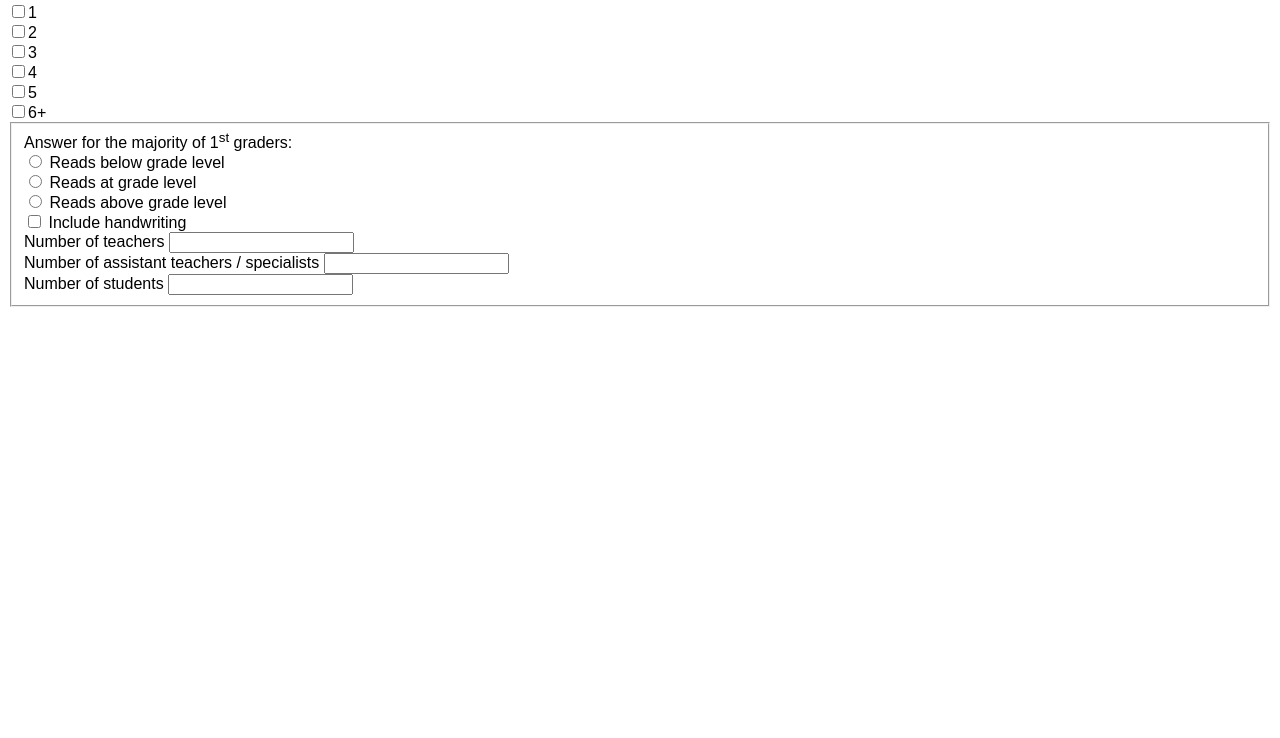
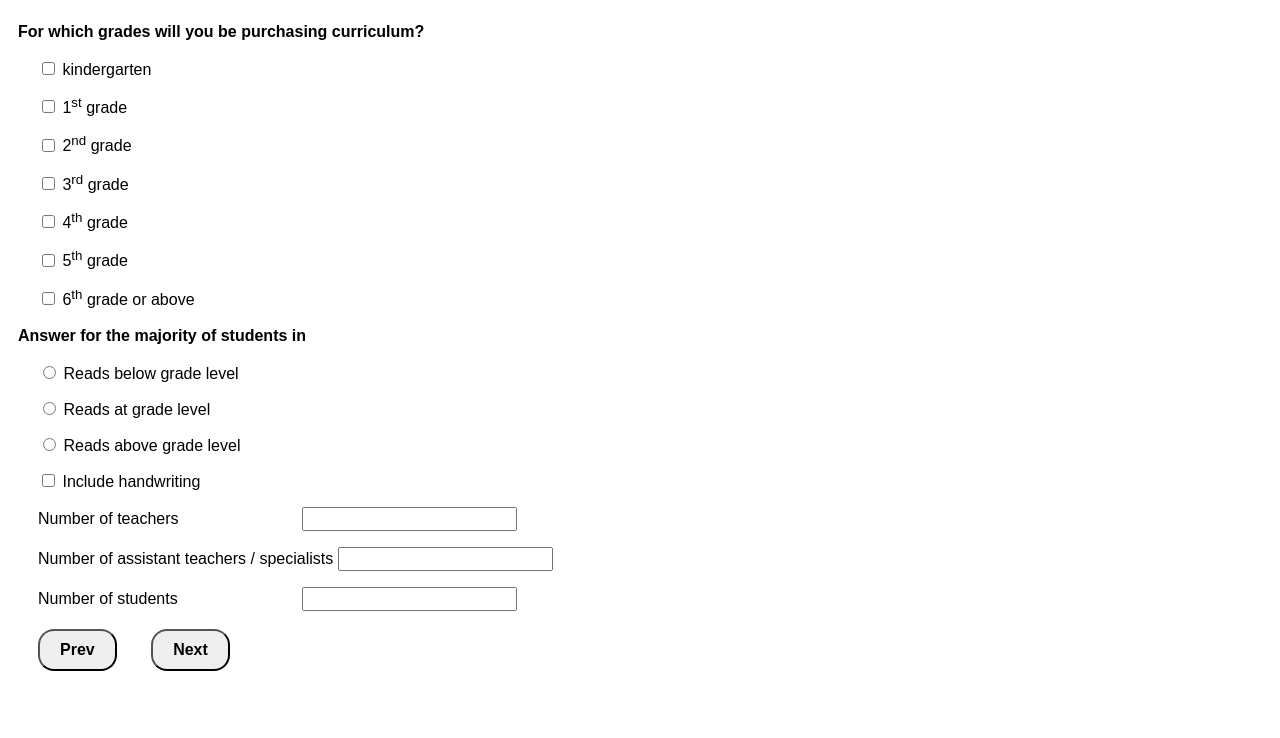
Before and after one commit to jdhenckel/PurchaseOrderAutomation, a website built with webpack: page src/index.html in a window 1280 px wide. Shown: the part 62-800 px from the top of the page. Built offline with nearby package versions, Linux system fonts and the light colour scheme.

Commit message:
better style

```diff
--- /dev/null
+++ b/src/common.scss
@@ -0,0 +1,33 @@
+
+
+.banner {
+    background-color: azure;
+    font-size: 2em;
+    width: 100vw;
+    margin-bottom: 30px;
+}
+
+.prompt {
+    padding: 10px;
+    font-weight: bold;
+}
+.item {
+    padding: 8px 0 8px 30px;
+    label {
+        min-width: 260px;
+        display: inline-block;
+    }
+}
+
+button, input, select, textarea {
+    font-family: inherit;
+    font-size: inherit;
+}
+
+button {
+    padding: 10px 20px;
+    font-weight: bold;
+    border-radius: 16px;
+    margin: 10px 0 10px 30px;
+    outline: none;
+}
--- a/src/index.html
+++ b/src/index.html
@@ -5,31 +5,76 @@
     <title>Purchase Order Automation</title>
 </head>
 <body style="font-family: sans-serif">
-    <div>Purchase Order Automation</div>
+    <div class="banner">Purchase Order Automation</div>
 
     <div id="survey">
-        <!--============== BEGIN CUSTOM QUESTIONNAIRE ===========-->
-        <div class="prompt">For which grades will you be purchasing curriculum?</div>
-        <div class="item"><label><input type="checkbox" name="gradek">k</label></div>
-        <div class="item"><label><input type="checkbox" name="grade1">1</label></div>
-        <div class="item"><label><input type="checkbox" name="grade2">2</label></div>
-        <div class="item"><label><input type="checkbox" name="grade3">3</label></div>
-        <div class="item"><label><input type="checkbox" name="grade4">4</label></div>
-        <div class="item"><label><input type="checkbox" name="grade5">5</label></div>
-        <div class="item"><label><input type="checkbox" name="grade6">6+</label></div>
-        <fieldset data-show-if="grade1">
-            <div class="prompt">Answer for the majority of 1<sup>st</sup> graders:</div>
-            <div class="item"><label><input type="radio" name="grade1_rd" value="below"> Reads below grade level</label></div>
-            <div class="item"><label><input type="radio" name="grade1_rd" value="at"> Reads at grade level</label></div>
-            <div class="item"><label><input type="radio" name="grade1_rd" value="above"> Reads above grade level</label></div>
-            <div class="item"><label><input type="checkbox" name="grade1_hw"> Include handwriting</label></div>
+        <div id="survey-1">
+            <div class="prompt">For which grades will you be purchasing curriculum?</div>
+            <div class="item">
+                <input type="checkbox" id="gradek">
+                <label for="gradek">kindergarten</label>
+            </div>
+            <div class="item">
+                <input type="checkbox" id="grade1">
+                <label for="grade1">1<sup>st</sup> grade</label>
+            </div>
+            <div class="item">
+                <input type="checkbox" id="grade2">
+                <label for="grade2">2<sup>nd</sup> grade</label>
+            </div>
+            <div class="item">
+                <input type="checkbox" id="grade3">
+                <label for="grade3">3<sup>rd</sup> grade</label>
+            </div>
+            <div class="item">
+                <input type="checkbox" id="grade4">
+                <label for="grade4">4<sup>th</sup> grade</label>
+            </div>
+            <div class="item">
+                <input type="checkbox" id="grade5">
+                <label for="grade5">5<sup>th</sup> grade</label>
+            </div>
+            <div class="item">
+                <input type="checkbox" id="grade6">
+                <label for="grade6">6<sup>th</sup> grade or above</label>
+            </div>
+        </div>
+        <div id="survey-2">
+            <div class="prompt">Answer for the majority of students in</div>
+            <div class="item">
+                <input type="radio" id="read1" name="reading" value="below">
+                <label for="read1">Reads below grade level</label>
+            </div>
+            <div class="item">
+                <input type="radio" id="read2" name="reading" value="at">
+                <label for="read2">Reads at grade level</label>
+            </div>
+            <div class="item">
+                <input type="radio" id="read3" name="reading" value="above">
+                <label for="read3">Reads above grade level</label>
+            </div>
+            <div class="item">
+                <input type="checkbox" id="writing">
+                <label for="writing">Include handwriting</label>
+            </div>
 
-            <div class="item"><label>Number of teachers <input type="text" name="grade1_nt"></label></div>
-            <div class="item"><label>Number of assistant teachers / specialists <input type="text" name="grade1_na"></label></div>
-            <div class="item"><label>Number of students <input type="text" name="grade1_ns"></label></div>
-        </fieldset>
-
-        <!--============== END CUSTOM QUESTIONNAIRE ===========-->
+            <div class="item">
+                <label for="num-teacher">Number of teachers</label>
+                <input type="text" id="num-teacher">
+            </div>
+            <div class="item">
+                <label for="num-assist">Number of assistant teachers / specialists</label>
+                <input type="text" id="num-assist">
+            </div>
+            <div class="item">
+                <label for="num-student">Number of students</label>
+                <input type="text" id="num-student">
+            </div>
+        </div>
+        <div class="button-group">
+            <button>Prev</button>
+            <button>Next</button>
+        </div>
     </div>
     <script src="bundle.js"></script>
 </body>
```
Also changed, not shown: src/main.ts (+1 -6 lines).
